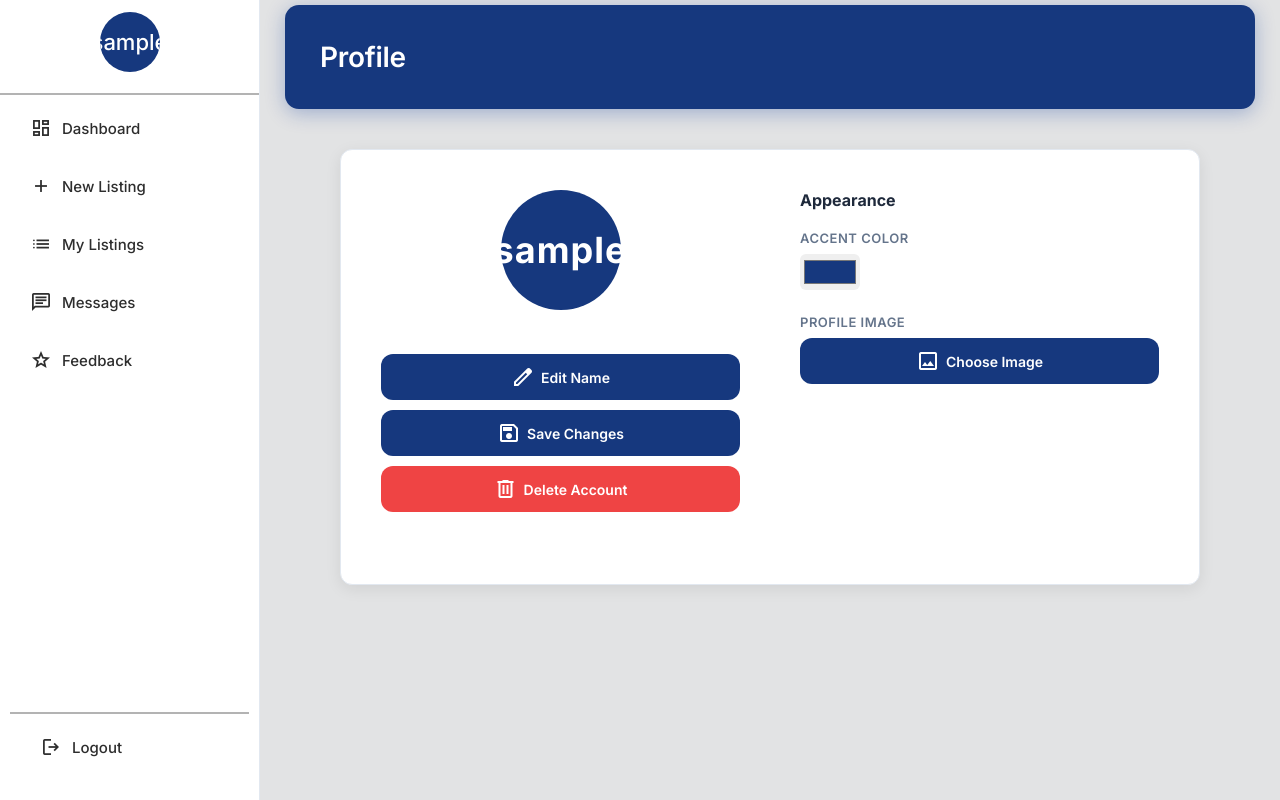
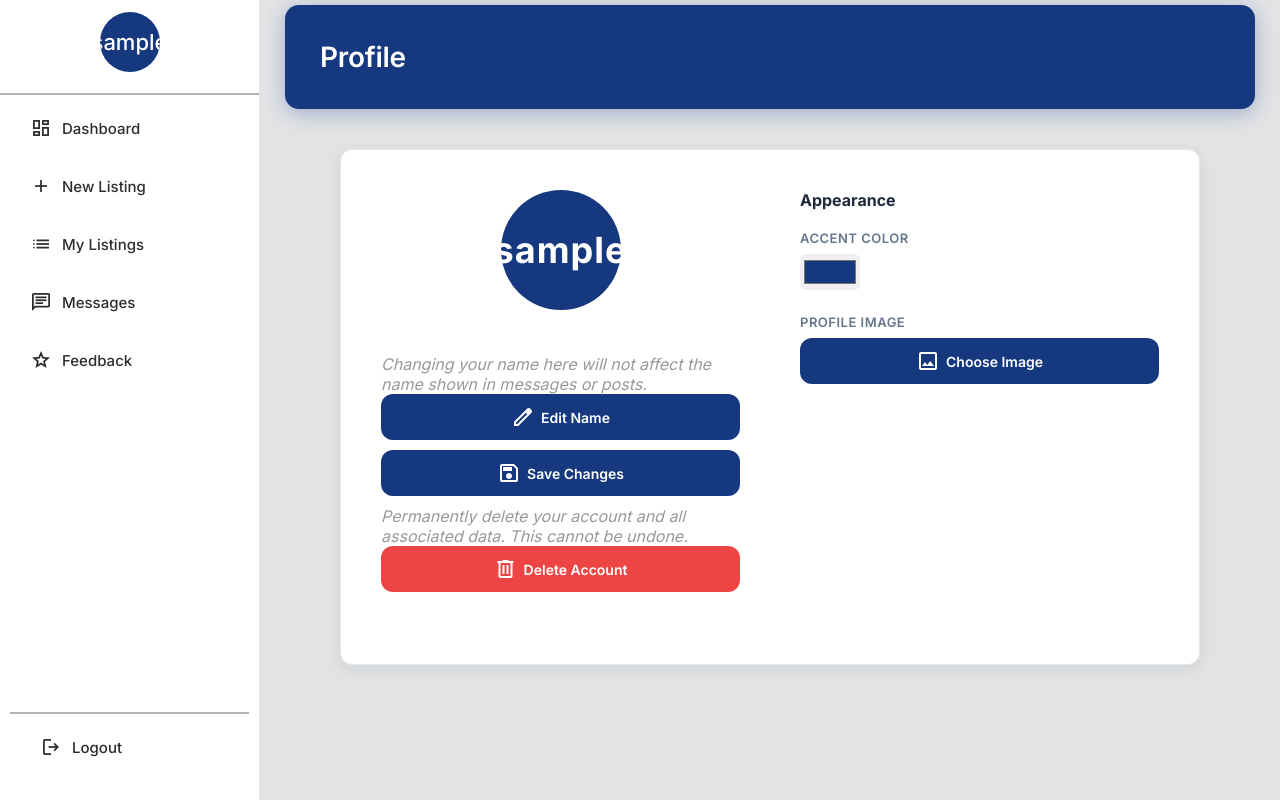
Before and after one commit to Juxnn02/LostAndFound, a Flask app: page /profile in a window 1280 px wide. Run offline with Flask 3, Linux system fonts and the light colour scheme; the visitor is signed in with stand-in values (Sample User, id 1).

Commit message:
Update profile.html

```diff
--- a/templates/profile.html
+++ b/templates/profile.html
@@ -49,13 +49,18 @@
 
                 <h2 id="username-display">{{ username }}</h2>
                 <p id="email-display" class="profile-email">{{ email }}</p>
-
+                <p style="font-style: italic; color: #999999;">
+    Changing your name here will not affect the name shown in messages or posts.
+                </p>
                 <button class="profile-btn profile-btn-primary" id="edit-name-btn">
                     <span class="material-symbols-outlined">edit</span> Edit Name
                 </button>
                 <button class="profile-btn profile-btn-primary" id="save-changes-btn">
                     <span class="material-symbols-outlined">save</span> Save Changes
                 </button>
+                <p style="font-style: italic; color: #999999;">
+    Permanently delete your account and all associated data. This cannot be undone.
+                </p>
                 <button class="profile-btn profile-btn-danger" id="delete-account-btn">
                     <span class="material-symbols-outlined">delete</span> Delete Account
                 </button>
```
